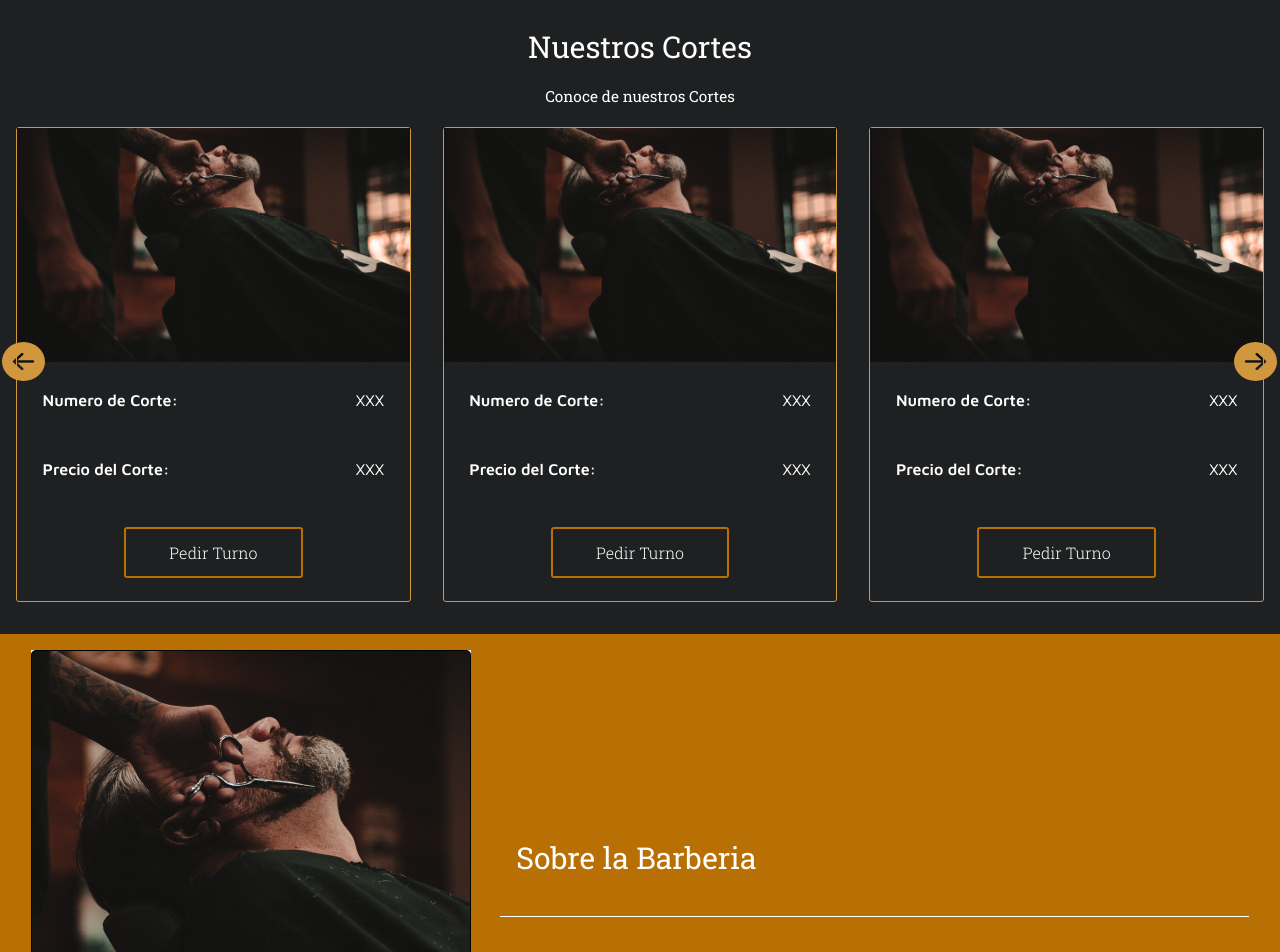
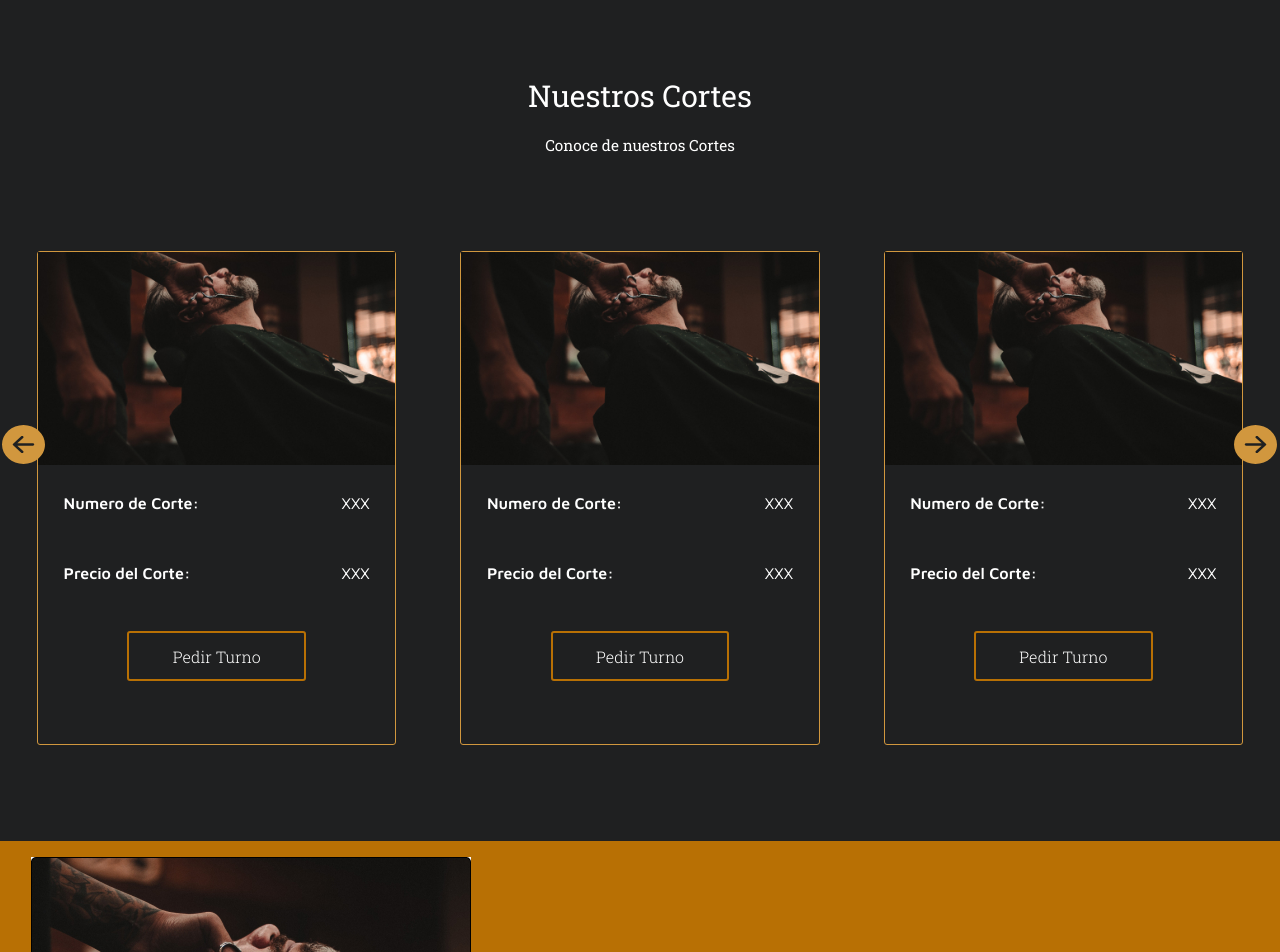
Before and after one commit to SebastianDlaCruz/BarberiaWeb, a website built with Parcel: page src/index.html in a window 1280 px wide. Shown: the part 860-1812 px from the top of the page. Built offline with nearby package versions, Linux system fonts and the light colour scheme.

Commit message:
carrusel terminado

```diff
--- a/src/css/styles/main.css
+++ b/src/css/styles/main.css
@@ -180,6 +180,11 @@ body {
 .section-cortes {
   position: relative;
 
+  &__header {
+    margin-top: 20px;
+    padding-top: 29px;
+  }
+
   &__button--izquierdo,
   &__button--derecho {
     position: absolute;
@@ -210,14 +215,15 @@ body {
 
   &-carrucel {
     display: flex;
-    justify-content: center;
-    margin: 0.6rem 0;
-    transform: translateX(0%);
+    margin: 6rem 0;
+    padding: 0 5px;
+    overflow-x: hidden;
+    scroll-behavior: smooth;
 
     &-li {
-      min-inline-size: 340px;
-      max-block-size: 494px;
-      margin: 0 1rem;
+      min-inline-size: 352px;
+      min-block-size: 494px;
+      margin: 0  2rem;
       border: 1px solid var(--color-crema);
       border-radius: 3px;
 
@@ -269,7 +275,8 @@ body {
     max-inline-size: 749px;
 
     &__header {
-      padding: 1rem;
+      margin-top: 20px;
+      padding-top: 29px;
       border-bottom: 1px solid var(--color-blanco);
     }
 
@@ -281,6 +288,11 @@ body {
 
 /* comentario SECTION EQUIPO */
 .section-equipo {
+  &__header {
+    margin-top: 20px;
+    padding-top: 29px;
+  }
+
   &__container {
     display: flex;
     flex-flow: row wrap;
@@ -317,6 +329,11 @@ body {
 
 .section-contacto {
   min-block-size: 60vh;
+
+  &__header {
+    margin-top: 20px;
+    padding-top: 29px;
+  }
 
   &__container {
     display: flex;
@@ -492,7 +509,7 @@ body {
   /* comentario Footer */
   .footer {
     &-contenedor {
-      justify-content: flex-start;
+      /* justify-content: flex-start; */
       margin-left: 2rem;
 
       img {
--- a/src/index.html
+++ b/src/index.html
@@ -69,8 +69,8 @@
             <h4>Conoce de nuestros Cortes</h4>
         </header>
 
-        <button class="section-cortes__button--izquierdo"></button>
-        <ul class="section-cortes-carrucel">
+        <button class="section-cortes__button--izquierdo" id="btn-carrusel-izquierdo"></button>
+        <ul class="section-cortes-carrucel" id="carrusel">
             <li class="section-cortes-carrucel-li">
                 <header class="section-cortes-carrucel-li__header">
                     <img src="../public/img/cortes.jpg" alt="cortes" class="section-cortes-carrucel-li__img">
@@ -89,6 +89,7 @@
                     <a href="#" class="section-cortes-carrucel-li__a">Pedir Turno</a>
                 </footer>
             </li>
+
             <li class="section-cortes-carrucel-li">
                 <header class="section-cortes-carrucel-li__header">
                     <img src="../public/img/cortes.jpg" alt="cortes" class="section-cortes-carrucel-li__img">
@@ -126,7 +127,7 @@
                 </footer>
             </li>
         </ul>
-        <button class="section-cortes__button--derecho"></button>
+        <button class="section-cortes__button--derecho" id="btn-carrusel-derecho"></button>
     </section>
 
     <!--comentario SECTION SOBRE LA BARBERIA -->
@@ -247,8 +248,11 @@
         <p class="footer__p">
             Copyright &copy; 2022. Diseño Web realizado por <strong>Sebastian De La Cruz</strong>
         </p>
+    </footer>
 
-    </footer>
+    <template>
+
+    </template>
 
 </body>
 
--- a/src/js/function/MoverCarrusel.js
+++ b/src/js/function/MoverCarrusel.js
@@ -1,5 +1,15 @@
-const MoverCarrusel = (direccion) => {
+const MoverCarrusel = ($carrusel) => {
+    document.addEventListener('click', (event) => {
 
+        if (event.target.matches('#btn-carrusel-derecho')) {
+            console.log($carrusel.scrollLeft);
+            console.log($carrusel.offsetWidth);
+            $carrusel.scrollLeft += 415;
+        } else if (event.target.matches('#btn-carrusel-izquierdo')) {
+
+            $carrusel.scrollLeft -= 415;
+        }
+    });
 }
 
 export default MoverCarrusel;
--- a/src/js/index.js
+++ b/src/js/index.js
@@ -1,12 +1,15 @@
 import "../css/index.css";
 import Menu from './function/Menu'
 import HeaderAnimation from './function/HeaderAnimacion'
+import MoverCarrusel from './function/MoverCarrusel'
 const doc = document;
 const { style } = doc.documentElement;
 const $nav = doc.getElementById('nav'),
-    $sectionHero = doc.getElementById('section-hero');
+    $sectionHero = doc.getElementById('section-hero'),
+    $carrusel = doc.getElementById('carrusel');
 
 doc.addEventListener("DOMContentLoaded", () => {
     Menu($nav);
     HeaderAnimation($sectionHero, style);
+    MoverCarrusel($carrusel);
 });
--- a/src/js/models/StyleHeader.js
+++ b/src/js/models/StyleHeader.js
@@ -1,6 +1,6 @@
 const StyleHeader = {
     '--background-header': '#1f2021',
-    '--border-header': ' #c7ced4'
+    '--border-header': ' #d1973e'
 }
 
 export default StyleHeader;
```
